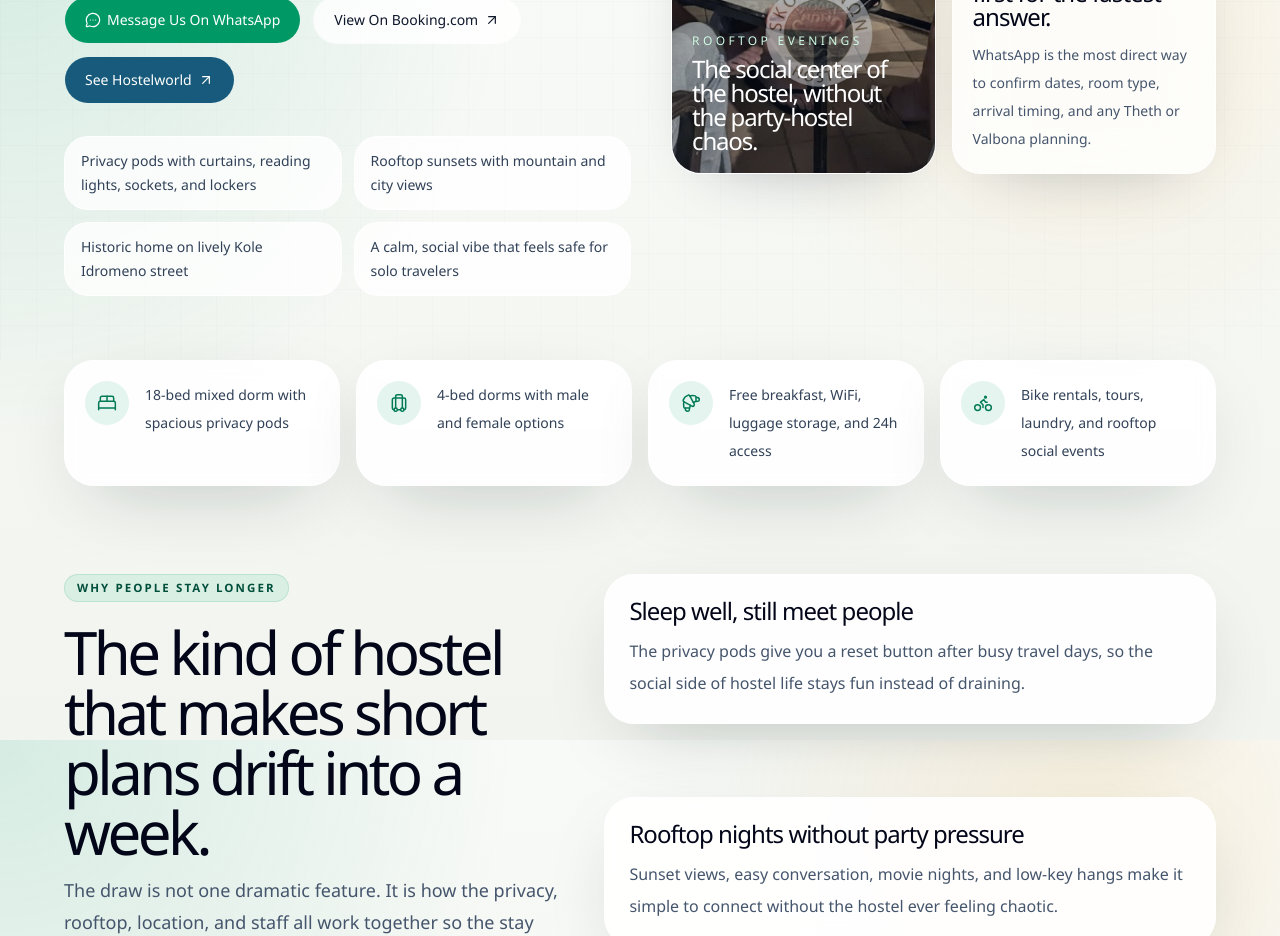
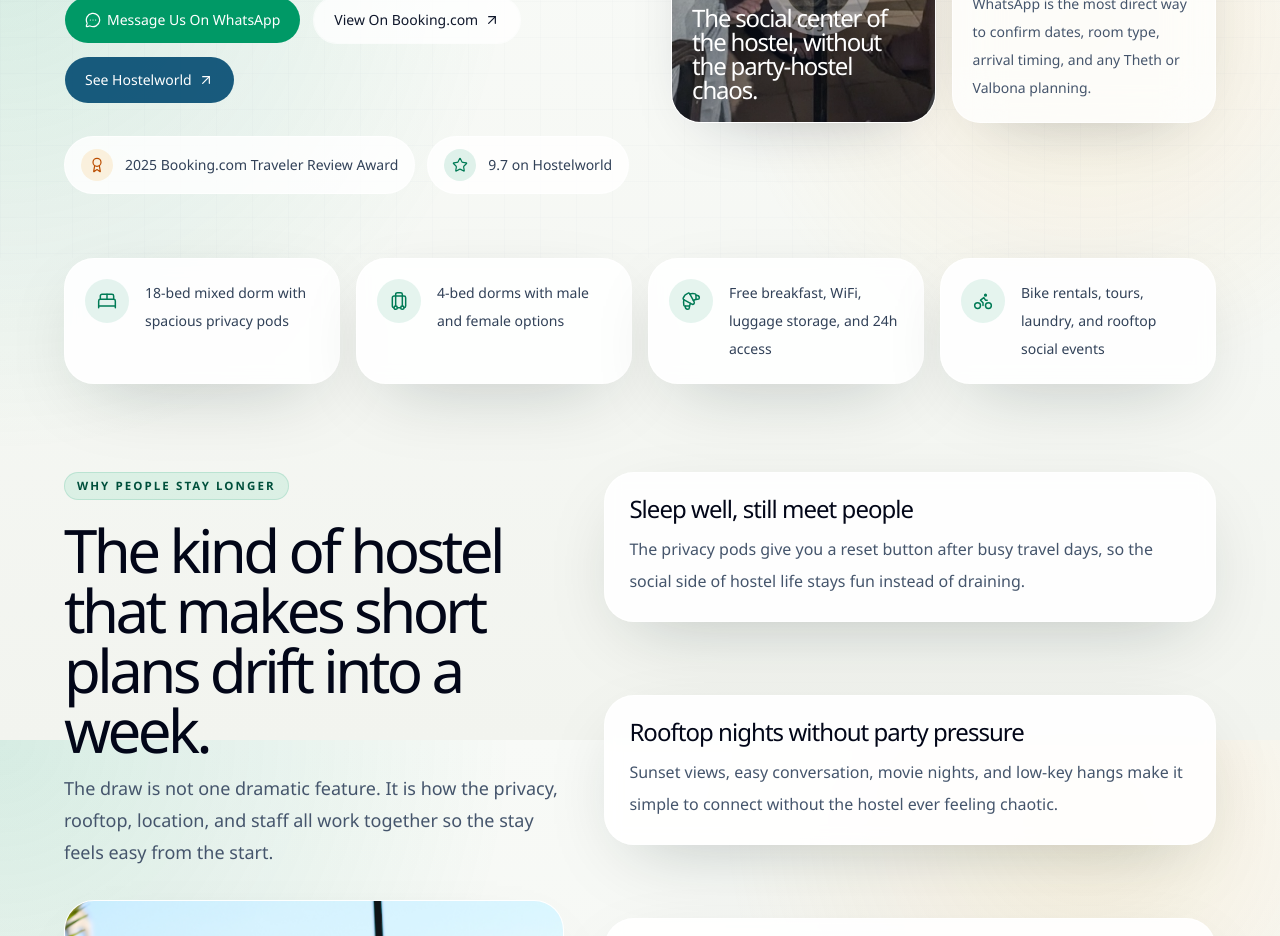
Before and after one commit to dkuromi1/hostel-nextjs, a Next.js app: page / in a window 1280 px wide. Shown: the part 860-1796 px from the top of the page. Built offline with nearby package versions, Linux system fonts and the light colour scheme; no server answers.

Commit message:
Feat: added awards
replace weak section with Booking.com and Hostelworld awards/ratings

```diff
--- a/app/page.tsx
+++ b/app/page.tsx
@@ -2,6 +2,7 @@ import Image from "next/image";
 import Link from "next/link";
 import {
   ArrowRight,
+  Award,
   BedDouble,
   Bike,
   Croissant,
@@ -9,6 +10,7 @@ import {
   MapPinned,
   Mountain,
   ShieldCheck,
+  Star,
   Wifi,
 } from "lucide-react";
 
@@ -32,7 +34,6 @@ import {
   extendReasons,
   faqItems,
   galleryItems,
-  heroHighlights,
   quickFacts,
   roomTypes,
   siteConfig,
@@ -77,16 +78,20 @@ export default function Home() {
 
             <BookingActions />
 
-            <ul className="grid gap-3 sm:grid-cols-2">
-              {heroHighlights.map((item) => (
-                <li
-                  key={item}
-                  className="rounded-[24px] border border-white/70 bg-white/78 px-4 py-3 text-sm leading-6 text-slate-700 shadow-[0_20px_55px_-38px_rgba(15,23,42,0.4)]"
-                >
-                  {item}
-                </li>
-              ))}
-            </ul>
+            <div className="flex flex-wrap gap-3">
+              <div className="inline-flex items-center gap-3 rounded-full border border-white/70 bg-white/82 px-4 py-3 text-sm text-slate-700 shadow-[0_20px_55px_-38px_rgba(15,23,42,0.4)]">
+                <div className="rounded-full bg-amber-500/12 p-2 text-amber-700">
+                  <Award className="size-4" strokeWidth={1.8} />
+                </div>
+                <span>2025 Booking.com Traveler Review Award</span>
+              </div>
+              <div className="inline-flex items-center gap-3 rounded-full border border-white/70 bg-white/82 px-4 py-3 text-sm text-slate-700 shadow-[0_20px_55px_-38px_rgba(15,23,42,0.4)]">
+                <div className="rounded-full bg-emerald-600/12 p-2 text-emerald-700">
+                  <Star className="size-4" strokeWidth={1.8} />
+                </div>
+                <span>9.7 on Hostelworld</span>
+              </div>
+            </div>
           </Reveal>
 
           <Reveal delay={120} className="grid gap-4 md:grid-cols-2">
```
